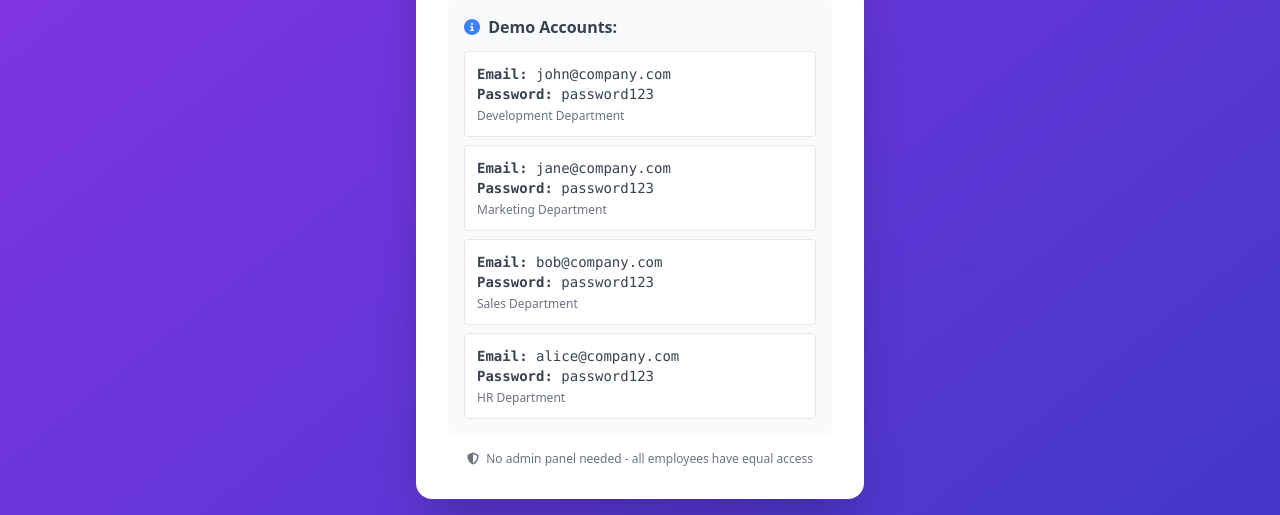
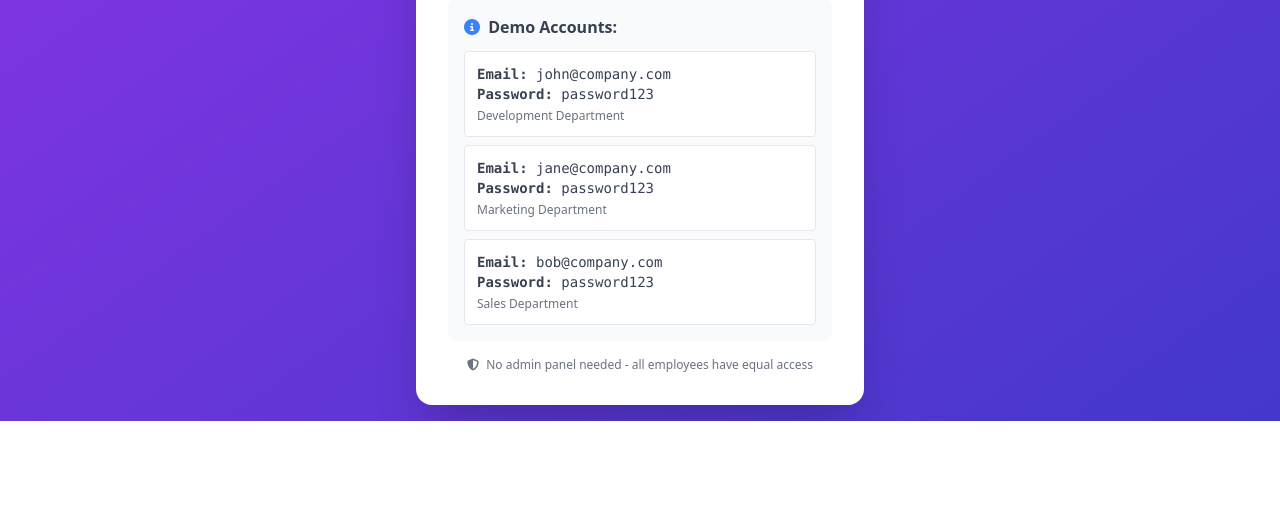
Before and after one commit to kontaknurman/todo, a PHP site: page /login.php in a window 1280 px wide. Shown: the part 497-1012 px from the top of the page. After the commit the page ends 918 px from the top, so only its background shows below. Run offline with PHP 8.4, Linux system fonts and the light colour scheme; some libraries are stand-ins or nearby versions.

Commit message:
Add files via upload

```diff
--- a/login.php
+++ b/login.php
@@ -133,13 +133,6 @@ if ($_SERVER['REQUEST_METHOD'] === 'POST') {
                     </div>
                     <div class="text-xs text-gray-500 mt-1">Sales Department</div>
                 </div>
-                <div class="bg-white p-3 rounded border border-gray-200">
-                    <div class="font-mono text-gray-700">
-                        <strong>Email:</strong> alice@company.com<br>
-                        <strong>Password:</strong> password123
-                    </div>
-                    <div class="text-xs text-gray-500 mt-1">HR Department</div>
-                </div>
             </div>
         </div>
 
```
